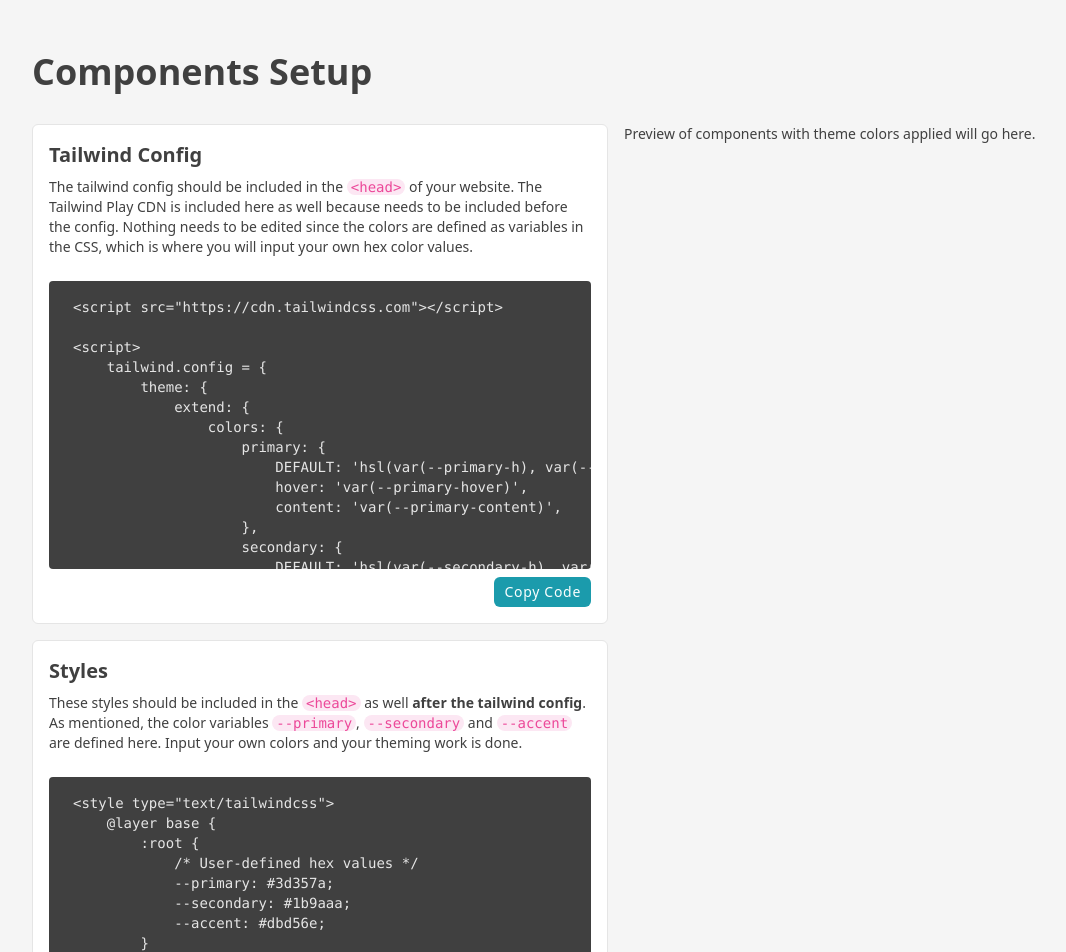
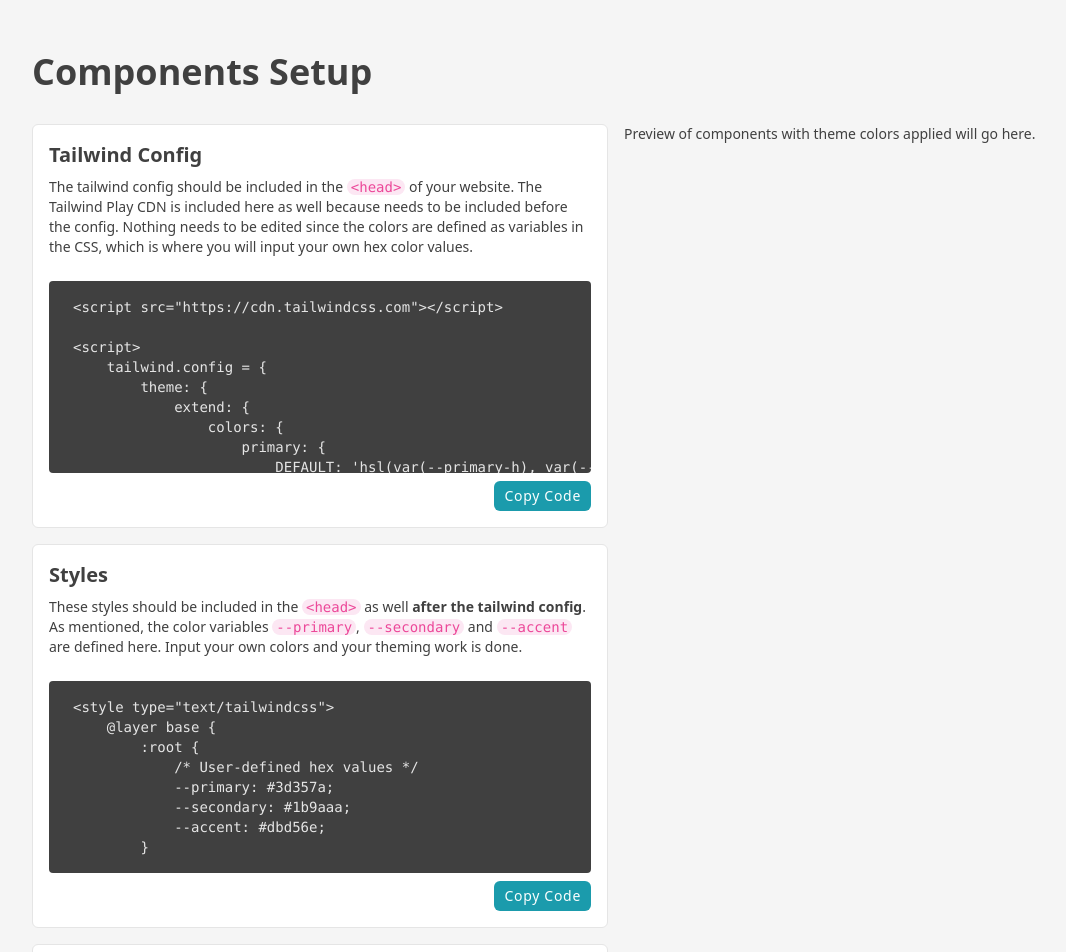
Before and after one commit to jtomeck/histomicstk-components, a Jekyll site: the page built from index.html, in a window 1280 px wide. Shown: the top 952 px of the page, without its empty margins (32-1098 px from the left). Built offline with Jekyll 4.4.1, drawn with Linux system fonts in a browser that asks for light colours; nearby versions of some CDN libraries.

Commit message:
Decrease heights for better page flow

```diff
--- a/index.html
+++ b/index.html
@@ -12,7 +12,7 @@ layout: default
                     The tailwind config should be included in the <code class="font-mono bg-pink-100 rounded-lg px-1 text-pink-500 whitespace-nowrap">&lt;head&gt;</code> of your website. The Tailwind Play CDN is included here as well because needs to be included before the config. Nothing needs to be edited since the colors are defined as variables in the CSS, which is where you will input your own hex color values.
                 </div>
                 <div class="component hidden">{% include tailwind-config.html %}</div>
-                <pre class="component-code bg-neutral-700 !block overflow-x-auto text-neutral-200 px-6 py-4 rounded my-2 w-full max-h-72"></pre>
+                <pre class="component-code bg-neutral-700 !block overflow-x-auto text-neutral-200 px-6 py-4 rounded my-2 w-full max-h-48"></pre>
                 <div class="flex justify-end space-x-2">
                     <button class="copy-code htk-btn htk-btn-secondary htk-btn-sm">Copy Code</button>
                 </div>
@@ -24,7 +24,7 @@ layout: default
                     These styles should be included in the <code class="font-mono bg-pink-100 rounded-lg px-1 text-pink-500 whitespace-nowrap">&lt;head&gt;</code> as well <strong>after the tailwind config</strong>. As mentioned, the color variables <code class="font-mono bg-pink-100 rounded-lg px-1 text-pink-500 whitespace-nowrap">--primary</code>, <code class="font-mono bg-pink-100 rounded-lg px-1 text-pink-500 whitespace-nowrap">--secondary</code> and <code class="font-mono bg-pink-100 rounded-lg px-1 text-pink-500 whitespace-nowrap">--accent</code> are defined here. Input your own colors and your theming work is done.
                 </div>
                 <div class="component hidden">{% include tailwind-styles.html %}</div>
-                <pre class="component-code bg-neutral-700 !block overflow-x-auto text-neutral-200 px-6 py-4 rounded my-2 w-full max-h-72"></pre>
+                <pre class="component-code bg-neutral-700 !block overflow-x-auto text-neutral-200 px-6 py-4 rounded my-2 w-full max-h-48"></pre>
                 <div class="flex justify-end space-x-2">
                     <button class="copy-code htk-btn htk-btn-secondary htk-btn-sm">Copy Code</button>
                 </div>
@@ -36,7 +36,7 @@ layout: default
                     This script does a bunch of magic that takes the hex values you input into the css color variables, converts them to HSL (hue, saturation, lightness) colors and automatically calculates legible content colors, hover states, etc. It should be included before the closing <code class="font-mono bg-pink-100 rounded-lg px-1 text-pink-500 whitespace-nowrap">&lt;/body&gt;</code> tag of your website. It shouldn't be needed, but if there is any strange color loading behavior you can defer the script like so: <code class="font-mono bg-pink-100 rounded-lg px-1 text-pink-500 whitespace-nowrap">&lt;script type="text/javascript" defer&gt;</code>
                 </div>
                 <div class="component hidden">{% include colorgen-script.html %}</div>
-                <pre class="component-code bg-neutral-700 !block overflow-x-auto text-neutral-200 px-6 py-4 rounded my-2 w-full max-h-72"></pre>
+                <pre class="component-code bg-neutral-700 !block overflow-x-auto text-neutral-200 px-6 py-4 rounded my-2 w-full max-h-48"></pre>
                 <div class="flex justify-end space-x-2">
                     <button class="copy-code htk-btn htk-btn-secondary htk-btn-sm">Copy Code</button>
                 </div>
```
